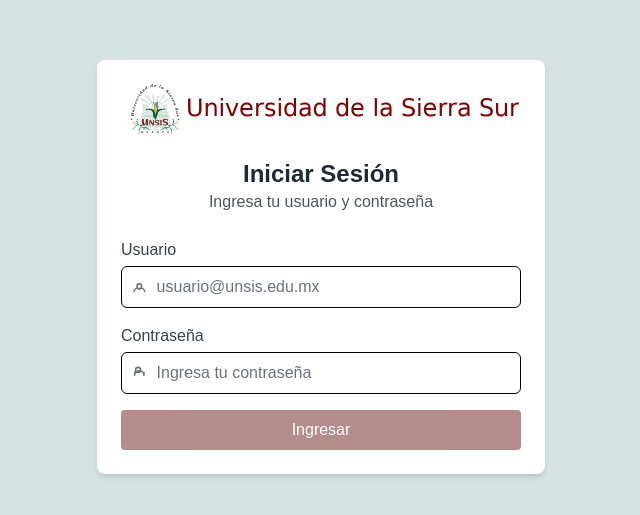
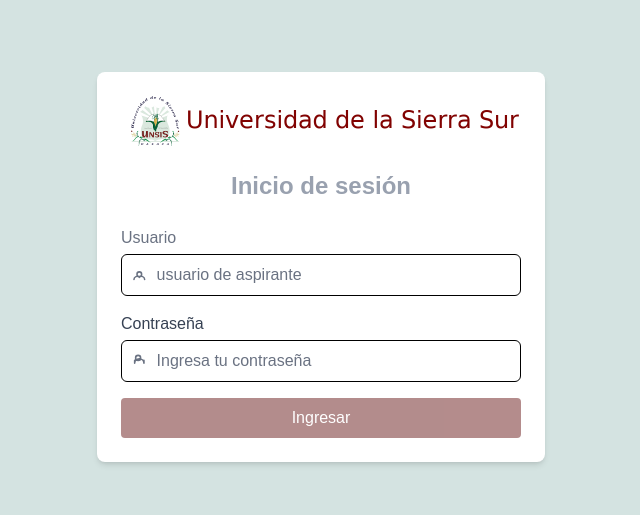
Before and after one commit to UNSIS-ADM/ADM-UNSIS-frontend, an Angular app: page / in a window 1280 px wide. Shown: the part 193-708 px from the top of the page, without its empty margins (319-959 px from the left). Built offline with nearby package versions, Linux system fonts and the light colour scheme.

Commit message:
feat: corregir errores ortograficos y colores

```diff
--- a/src/app/login/login.component.html
+++ b/src/app/login/login.component.html
@@ -8,13 +8,12 @@
       </div>
 
       <div class="mb-6 text-center">
-        <h1 class="text-2xl font-bold text-gray-800">Iniciar Sesión</h1>
-        <p class="text-gray-600">Ingresa tu usuario y contraseña</p>
+        <h1 class="text-2xl font-bold text-gray-400">Inicio de sesión</h1>
       </div>
       <form class="space-y-4" (ngSubmit)="onSubmit()" #loginForm="ngForm">
         <!-- Usuario -->
         <div>
-          <label for="usuario" class="block text-gray-700 mb-1">Usuario</label>
+          <label for="usuario" class="block text-gray-500 mb-1">Usuario</label>
           <div class="flex items-center border rounded-md p-2">
             <svg class="w-5 h-5 text-gray-500 mr-2" fill="none" stroke="currentColor" viewBox="0 0 24 24" xmlns="http://www.w3.org/2000/svg">
               <path stroke-linecap="round" stroke-linejoin="round" stroke-width="2" d="M5.121 17.804A4 4 0 0112 15a4 4 0 016.879 2.804M15 11a3 3 0 11-6 0 3 3 0 016 0z"></path>
@@ -26,7 +25,7 @@
               name="username"
               required
               class="w-full focus:outline-none placeholder-gray-500"
-              placeholder="usuario@unsis.edu.mx"
+              placeholder="usuario de aspirante"
             />
           </div>
         </div>
--- a/src/app/restricted/restricted.component.html
+++ b/src/app/restricted/restricted.component.html
@@ -21,7 +21,7 @@
         <div class="text-center md:text-left flex-1">
           <p class="text-gray-700 mb-2">
             Lo sentimos, la página que buscas por el momento está inactiva.
-            Si crees que esto es un error, contacta a servicios escolare.
+            Si crees que esto es un error, contacta a servicios escolares.
           </p>
 
           <!-- Centrar SOLO el botón -->
--- a/src/index.html
+++ b/src/index.html
@@ -2,7 +2,7 @@
 <html lang="en">
 <head>
   <meta charset="utf-8">
-  <title>Plataforma de Aspirante UNSIS</title>
+  <title>Sistema Aspirantes UNSIS</title>
   <base href="/">
   <meta name="viewport" content="width=device-width, initial-scale=1">
   <link rel="icon" type="image/x-icon" href="assets\images\unsis-logo.png">
```
Also changed, not shown: src/app/footer/footer.component.html (+7 -0 lines).
